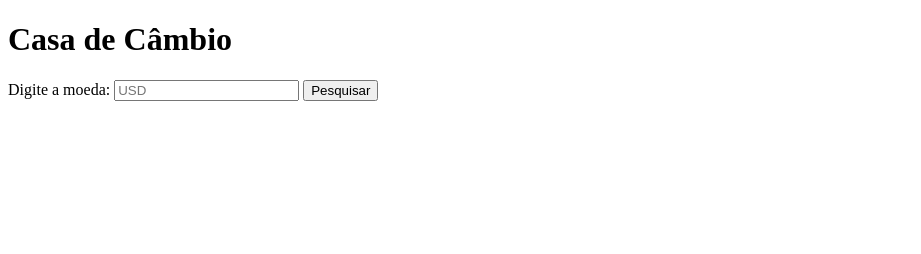
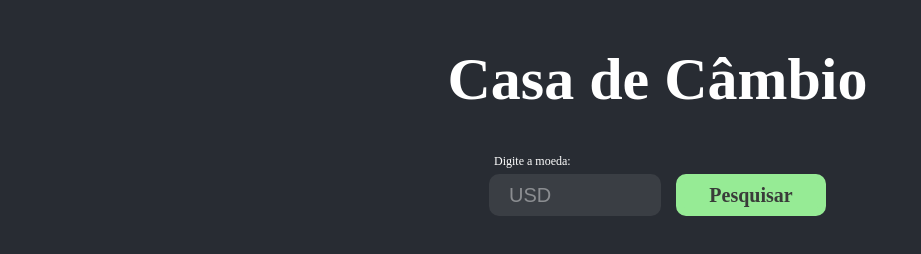
Before and after one commit to lucianoprdo/Exchange-Office-007, a website: page index.html in a window 1280 px wide. Shown: the whole page, without its empty margins (0-921 px from the left). Drawn offline with nearby package versions, Linux system fonts and the light colour scheme.

Commit message:
formula css e realiza demais ajustes

```diff
--- a/index.html
+++ b/index.html
@@ -6,21 +6,22 @@
   <meta name="viewport" content="width=device-width, initial-scale=1.0">
   <title>Casa de Câmbio</title>
   <link rel="stylesheet" type="text/css" href="./src/style.css">
+  <script src="https://cdn.jsdelivr.net/npm/bootstrap@5.3.0/dist/css/bootstrap.min.css"></script>
 </head>
 
 <body>
-  <header>
-    <h1>Casa de Câmbio</h1>
+  <header class="heard-id">
+    <h1>Casa de <span id="green">Câmbio</span></h1>
   </header>
 
   <main>
+    <div class="label-id">Digite a moeda:</div>
     <label for="coin-input">
-      Digite a moeda:
       <input type="text" id="coin-input" placeholder="USD" />
       <button class="search-btn">Pesquisar</button>
     </label>
 
-    <section>
+    <section id="section-css">
       <h2 class="coins-title"></h2>
       <ul class="coins"></ul>
     </section>
--- a/package.json
+++ b/package.json
@@ -5,7 +5,8 @@
   "main": "index.js",
   "scripts": {
     "test": "echo \"Error: no test specified\" && exit 1",
-    "dev": "vite --open"
+    "dev": "vite --open",
+    "lint": "npx eslint ./src"
   },
   "keywords": [],
   "author": "",
@@ -13,6 +14,7 @@
   "type": "module",
   "dependencies": {
     "@trybe/eslint-config-frontend": "^1.11.3",
+    "bootstrap": "^5.3.0",
     "sweetalert2": "^11.7.12",
     "vite": "^4.3.9"
   },
--- a/src/main.js
+++ b/src/main.js
@@ -1,3 +1,6 @@
+import Swall from 'sweetalert2';
+import './style.css';
+
 const searchBtn = document.querySelector('.search-btn');
 searchBtn.addEventListener('click', handleSearch);
 
@@ -10,15 +13,40 @@ function fetchAPI (coin) {
   const url = `https://api.exchangerate.host/latest?base=${coin}`
   return fetch(url)
   .then(response => response.json())
-  .then((data) => data.rates);
+  .then((data) => {
+    if(data.base !== coin.toUpperCase()) {
+      throw new Error("Moeda não existente!");
+    }
+    return data.rates;
+  });
 }
 
 function handleSearch () {
   const coin = inputCoin.value.toUpperCase();
 
+  if(!coin) {
+    Swall.fire({
+      icon: "error",
+      title: "Ops",
+      text: "Você precisa digitar um valor válido"
+    });
+    return;
+  }
+
   titleCoin.textContent = `Valores referentes a 1 ${coin}`;
+
   fetchAPI(coin)
-  .then(renderCoins);
+  .then(renderCoins)
+  .catch(error => {
+    titleCoin.textContent = '';
+    coinsList.innerHTML = '';
+
+    Swall.fire({
+      icon: "error",
+      title: "Ops",
+      text: error.message
+    });
+  });
 }
 
 function renderCoins (coins) {
@@ -32,7 +60,7 @@ function renderCoins (coins) {
     // console.log('Value', coinValue);
 
     const li = document.createElement('li');
-    li.textContent = `${coinName} ${coinValue.toFixed(3)}`;
+    li.textContent = `${coinName}  ${coinValue.toFixed(3)}`;
     coinsList.appendChild(li);
   })
 }
--- a/src/style.css
+++ b/src/style.css
@@ -0,0 +1,165 @@
+:root {
+  font-family: Arial, Helvetica, sans-serif;
+  color-scheme: light dark;
+  color: rgba(255, 255, 255, 0.87);
+  background: #282c33;
+  color: white;
+}
+
+body {
+  margin: 0;
+  display: flex;
+  align-items: center;
+  justify-content: center;
+  flex-direction: column;
+  margin: 0 auto;
+  width: 900px;
+  height: 100vh;
+}
+
+h1 {
+  display: flexbox;
+  align-items: left;
+  align-self: flex-start;
+  justify-content: left;
+  color: #FFF;
+  font-size: 60px;
+  font-family: Fira Code;
+  font-weight: 700;
+  line-height: normal;
+  margin-left: 35px;
+  padding: 306 63 689 844;
+}
+
+h2 {
+  margin-left: 35px;
+  margin-top: 45px;
+  margin-bottom: 5px;
+}
+
+#coin-input {
+  align-self: flex-start;
+  display: flex;
+  align-items: flex-end;
+  margin-bottom: 10px;
+  width: 171px;
+  height: 48px;
+  flex-shrink: 0;
+  border-radius: 10px;
+  background: rgba(217, 217, 217, 0.10);
+  color: #FFF;
+}
+
+label {
+  display: flex;
+  flex-direction: row;
+  font-size: 12px;
+  height: 60px;
+  justify-content: flex-start;
+}
+
+.label-id {
+  display: flex;
+  width: 111px;
+  height: 15px;
+  margin-left: 40px;
+  margin-bottom: 5px;
+  color: #FFF;
+  font-size: 12px;
+  font-family: Fira Code;
+  font-style: normal;
+  font-weight: 400;
+  line-height: normal;
+}
+
+input {
+  background: rgba(252, 252, 252, 0.87);
+  border-radius: 10px;
+  border: none;
+  width: 171px;
+  height: 40px;
+  font-size: 20px;
+  padding-left: 20px;
+  margin-left: 35px;
+  display: flex;
+  flex-direction: row;
+  flex-wrap: wrap;
+}
+
+input::placeholder {
+  color: rgba(255, 255, 255, 0.411);
+}
+
+#coin-input {
+  border-radius: 10px;
+  border: none;
+  width: 150px;
+  height: 40px;
+  font-size: 20px;
+  padding-left: 20px;
+  margin-left: 35px;
+  display: flex;
+  flex-direction: row;
+  flex-wrap: wrap;
+}
+
+.search-btn {
+  background-color: #96eb95;
+  border: 8px solid #96eb95;
+  border-radius: 10px;
+  font-weight: 700;
+  font-size: 20px;
+  color: #373737fa;
+  margin-left: 15px;
+  width: 150px;
+  height: 42px;
+  cursor: pointer;
+  padding: auto;
+  font-family: Fira Code;
+  font-style: normal;
+  line-height: normal;
+}
+
+.search-btn:hover {
+  background-color: #65a372;
+}
+
+.coins {
+  padding: 0 20px;
+  list-style: none;
+  height: 500px;
+  align-self: stretch;
+  overflow-x: auto;
+  display: flex;
+  flex-wrap: wrap;
+  justify-content: center;
+  gap: 15px;
+}
+
+.coins-section {
+  background: rgba(255, 255, 255, 0.06);
+  width: 100%;
+  border-radius: 20px;
+  display: flex;
+  flex-direction: column;
+  align-items: center;
+}
+
+.green {
+  #65a372
+}
+
+#sections-css {
+  width: 900px;
+  height: 583px;
+  flex-shrink: 0;
+  border-radius: 20px;
+  background: rgba(255, 255, 255, 0.06);
+}
+
+li {
+  width: 150px;
+  background: rgba(0, 0, 0, 0.2);
+  border-radius: 5px;
+  padding: 15px 20px;
+}
```
Also changed, not shown: 1 other file.
